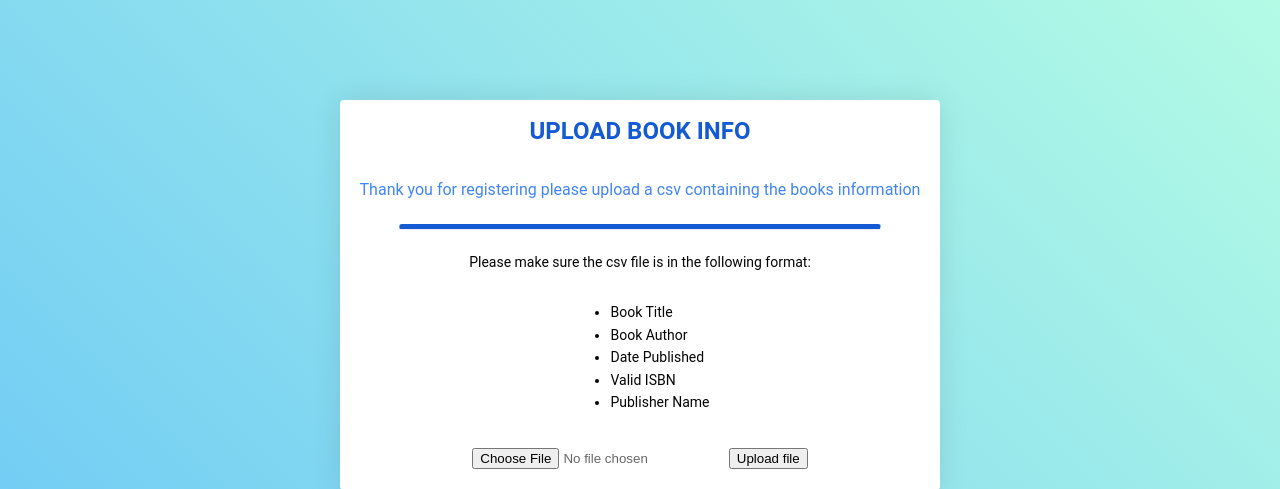
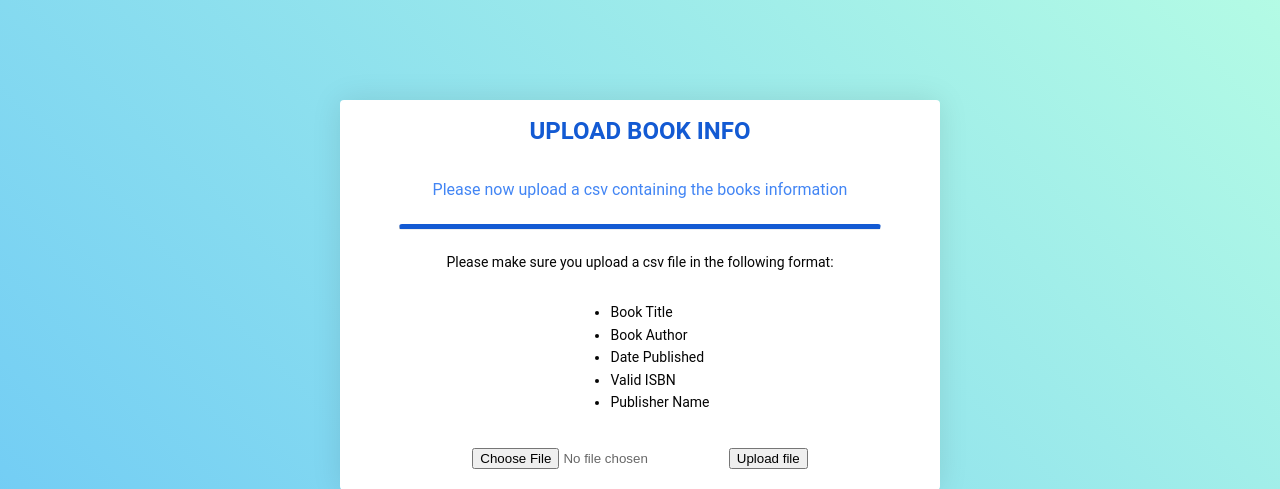
Before and after one commit to Feyfeyyy/up-book, a Flask app: page /upload in a window 1280 px wide. Shown: the top 489 px of the page. Run offline with Flask 2, Linux system fonts and the light colour scheme; some libraries are stand-ins or nearby versions.

Commit message:
Update Description

```diff
--- a/app/templates/public/csv_upload.html
+++ b/app/templates/public/csv_upload.html
@@ -12,11 +12,11 @@
           <h1>Upload Book Info</h1>
       </div>
       <div class="form-header">
-          <p style="color: #4285F4; font-size: 16px;">Thank you for registering please upload a csv containing the books information</p>
+          <p style="color: #4285F4; font-size: 16px;">Please now upload a csv containing the books information</p>
       </div>
       <hr class="rounded">
       <div class="csv-box">
-          <p>Please make sure the csv file is in the following format:</p>
+          <p>Please make sure you upload a csv file in the following format:</p>
           <ul>
               <li>Book Title</li>
               <li>Book Author</li>
--- a/app/templates/public/fail_upload.html
+++ b/app/templates/public/fail_upload.html
@@ -12,13 +12,13 @@
           <h1>Upload Book Info</h1>
       </div>
       <div class="form-header">
-          <p style="color: #4285F4; font-size: 16px;">Thank you for registering please upload a csv containing the books information</p>
+          <p style="color: #4285F4; font-size: 16px;">Please now upload a csv containing the books information</p>
       </div>
       <hr class="rounded">
       <div class="csv-box">
           <p style="color: red">Oops something went wrong.. </p>
           <p style="color: red"> {{message}} </p>
-          <p style="color: red">Please make sure the csv file is in the following format:</p>
+          <p style="color: red">Please make sure you upload a csv file in the following format:</p>
           <ul style="color: red">
               <li>Book Title</li>
               <li>Book Author</li>
```
